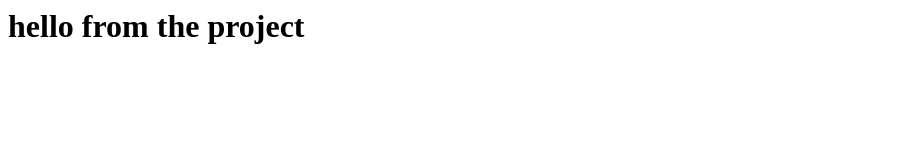
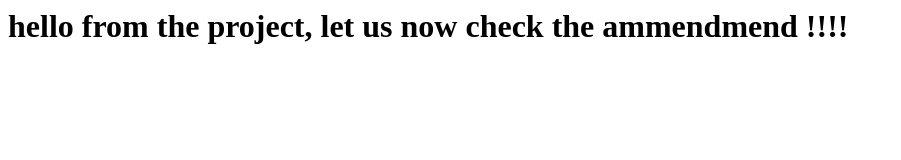
Before and after one commit to Amit-4535/todays_project, a plain HTML site: page index.html in a window 1280 px wide. Shown: the whole page, without its empty margins (0-901 px from the left). Drawn offline with Linux system fonts and the light colour scheme.

Commit message:
modified the changes in index.html

```diff
--- a/index.html
+++ b/index.html
@@ -1 +1 @@
-<h1> hello from the project </h1>
+<h1> hello from the project, let us now check the ammendmend !!!!  </h1>
```
